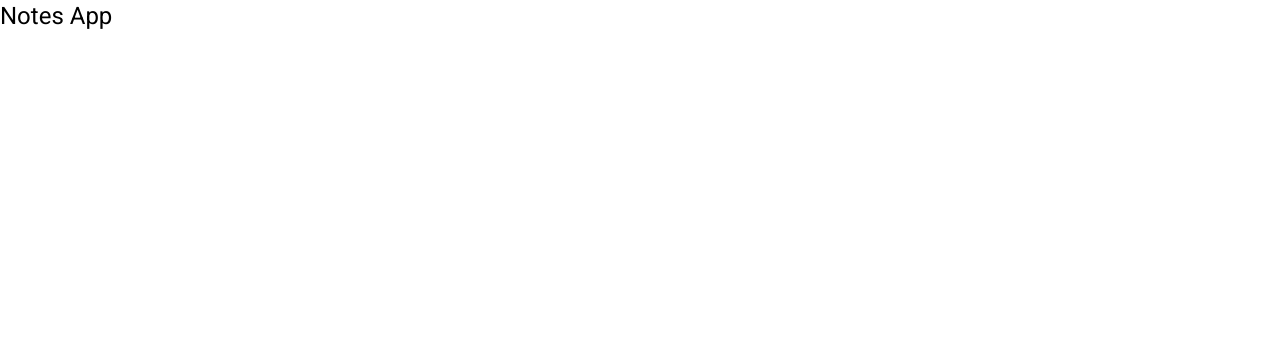
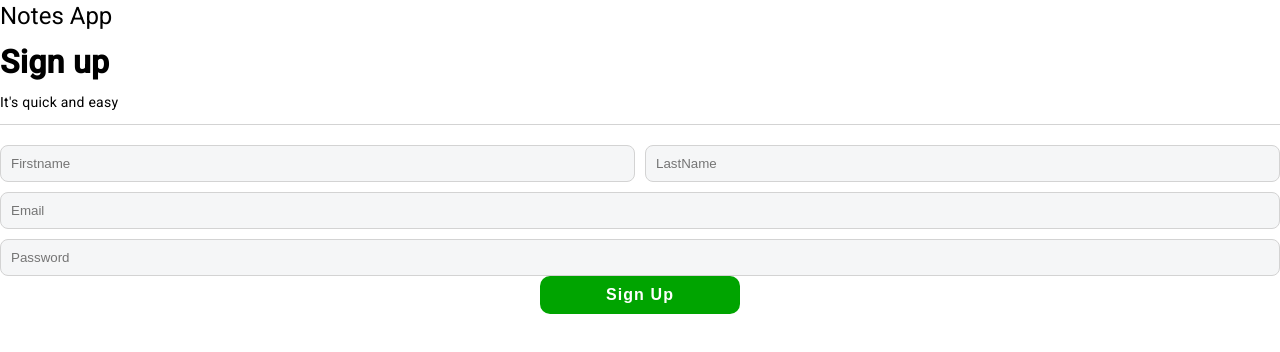
Before and after one commit to Marcellov97/NotesApp, an Angular app in the folder ClientApp/notes-app/: page /registration in a window 1280 px wide. Before the commit this address led to /. Shown: the top 352 px of the page. Built offline with nearby package versions, Linux system fonts and the light colour scheme.

Commit message:
Creazione interfaccia utente navigazione e inizio dell'interfaccia home

```diff
--- a/ClientApp/notes-app/src/app/app.component.html
+++ b/ClientApp/notes-app/src/app/app.component.html
@@ -1,5 +1,6 @@
 <!-- * * * * * * * * * * * Template della applicazione Notes App* * * * * * * * * * * * -->
 
 <h1>{{title}}</h1>
+<mat-card style="display: none"></mat-card>
 
 <router-outlet></router-outlet>
--- a/ClientApp/notes-app/src/app/components/home/home.component.html
+++ b/ClientApp/notes-app/src/app/components/home/home.component.html
@@ -1 +1,107 @@
-<p>home works!</p>
+<div class="home-contaneir">
+  <div class="home__header">
+    <div class="home__header__left">
+      <img src="assets/logo-app.jpg" alt="logo" mat-card-avatar>
+        <div class="input">
+          <mat-icon>search_outline</mat-icon>
+          <form>
+            <input type="text" placeholder="Search Notes">
+          </form>
+        </div>
+
+    </div>
+    <div class="home__header__middle">
+      <div class="active">
+        <mat-icon>home</mat-icon>
+      </div>
+    </div>
+    <div class="home__header__right"></div>
+      <div>
+        <img src="" alt="avatar" mat-card-avatar>
+        <span class="name">name </span>
+      </div>
+    <div>
+        <mat-icon>
+          add
+        </mat-icon>
+    </div>
+    <div>
+        <mat-icon matBadge="4" matBadgeColor="primary" matBadgeOverlap="false" matBadgePosition="above after">
+            forum
+        </mat-icon>
+    </div>
+
+    <div>
+      <mat-icon matbadge="3" matbadgecolor="warn" matbadgeoverlap="false" matbadgeposition="above after">
+        notifications
+      </mat-icon>
+    </div>
+
+    <div>
+       <mat-icon [matMenuTriggerFor]="menu">expand_more </mat-icon>
+       <mat-menu #menu="matMenu">
+         <button mat-menu-item>
+           <mat-icon>exit_to_app</mat-icon>
+           Logout
+         </button>
+       </mat-menu>
+    </div>
+
+  </div>
+
+//finisce l'header
+
+ <div class="home__body">
+   <div class="home__body__sidebarLeft">
+     <div class="inside">
+       <div class="user-avatar">
+         <img
+           alt=""
+           mat-card-avatar
+           src="">
+         <span class="name">Riccardo Malato</span>
+       </div>
+       <div>
+         <mat-icon> local_hospital</mat-icon>
+         <span class="covid">COVID-19 Information Center</span>
+       </div>
+
+       <div>
+         <mat-icon>flag</mat-icon>
+         <span>Pages</span>
+       </div>
+
+       <div>
+         <mat-icon>people</mat-icon>
+         <span>Friends</span>
+       </div>
+
+       <div>
+         <mat-icon> chat</mat-icon>
+         <span>Messenger</span>
+       </div>
+
+       <div>
+         <mat-icon>store</mat-icon>
+         <span>Marketplace</span>
+       </div>
+
+       <div>
+         <mat-icon>video_library</mat-icon>
+         <span>Videos</span>
+       </div>
+
+       <div>
+         <mat-icon class="see-more">expand_more</mat-icon>
+         <span>See More</span>
+       </div>
+
+     </div>
+   </div>
+
+ </div>
+
+
+
+
+</div>
--- a/ClientApp/notes-app/src/app/components/register/register.component.html
+++ b/ClientApp/notes-app/src/app/components/register/register.component.html
@@ -1 +1,23 @@
-<p>register works!</p>
+<section class="register">
+  <div class="header">
+    <h3>
+      Sign up
+    </h3>
+    <p>It's quick and easy</p>
+  </div>
+  <div class ="body">
+    <form #form = "ngForm">
+      <div class="user_name">
+        <input type="text" placeholder="Firstname" name="fname" NgModel>
+        <input type="text" placeholder="LastName" name="lname" NgModel>
+      </div>
+      <div class="email_password">
+        <input type="text" placeholder="Email" name="email" NgModel>
+        <input type="text" placeholder="Password" name="fname" NgModel>
+      </div>
+
+      <button type="submit" class="submit-button" [mat-dialog-close]="form.value">Sign Up</button>
+    </form>
+  </div>
+
+</section>
--- a/ClientApp/notes-app/src/app/components/register/register.component.scss
+++ b/ClientApp/notes-app/src/app/components/register/register.component.scss
@@ -0,0 +1,80 @@
+.register {
+  padding: 0;
+}
+
+.header {
+  border-bottom: 1px solid lightgray;
+  width:100%;
+
+  h3 {
+    font-weight: bold;
+    font-size: 32px;
+  }
+}
+
+.body {
+  margin-top: 20px;
+
+  form {
+    display: flex;
+    width:100%;
+    flex-direction: column;
+    justify-content: center;
+  }
+
+  .user_name {
+    display: flex;
+    align-items: center;
+    gap:10px;
+    width:100%;
+    input {
+      flex:1;
+      outline:none;
+      border:1px solid lightgray;
+      border-radius: 8px;
+      padding: 10px;
+      background-color: #F5F6F7;
+    }
+  }
+
+  .email_password {
+    display: flex;
+    flex-direction: column;
+    gap:10px;
+    margin-top: 10px;
+
+    input {
+      flex: 1;
+      outline:none;
+      border:1px solid lightgray;
+      border-radius: 8px;
+      padding: 10px;
+      background-color: #F5F6F7;
+    }
+  }
+
+  p {
+    font-size: 11px;
+    margin-top: 20px;
+    color: #777777;
+  }
+
+  .submit-button {
+    padding: 10px 18px;
+    background-color: #00A400;
+    font-weight: bold;
+    text-align: center;
+    display: inline-block;
+    width:200px;
+    align-self: center;
+    outline:none;
+    border:none;
+    border-radius: 10px;
+    color:white;
+    font-size: 16px;
+    letter-spacing: 1.1px;
+    cursor: pointer;
+  }
+
+
+}
--- /dev/null
+++ b/ClientApp/notes-app/src/app/shared/material/material.module.ts
@@ -0,0 +1,32 @@
+import {NgModule} from '@angular/core';
+import {CommonModule} from '@angular/common';
+import {MatIconModule} from '@angular/material/icon';
+import {MatCardModule} from '@angular/material/card';
+import {MatSnackBarModule} from '@angular/material/snack-bar';
+import {MatProgressSpinnerModule} from '@angular/material/progress-spinner';
+import {MatDialogModule} from '@angular/material/dialog';
+import {MatBadgeModule} from '@angular/material/badge';
+import {MatMenuModule} from '@angular/material/menu'
+const modules = [
+  MatIconModule,
+  MatCardModule,
+  MatSnackBarModule,
+  MatProgressSpinnerModule,
+  MatDialogModule,
+  MatBadgeModule,
+  MatMenuModule
+];
+
+
+@NgModule({
+  declarations: [],
+  imports: [
+    CommonModule,
+    ...modules
+  ],
+  exports: [
+    ...modules
+  ]
+})
+export class MaterialModule {
+}
```
Also changed, not shown: ClientApp/notes-app/src/app/app-routing.module.ts (+5 -5 lines), ClientApp/notes-app/src/app/app.module.ts (+17 -19 lines), ClientApp/notes-app/src/app/components/home/home.module.ts (+8 -8 lines).
